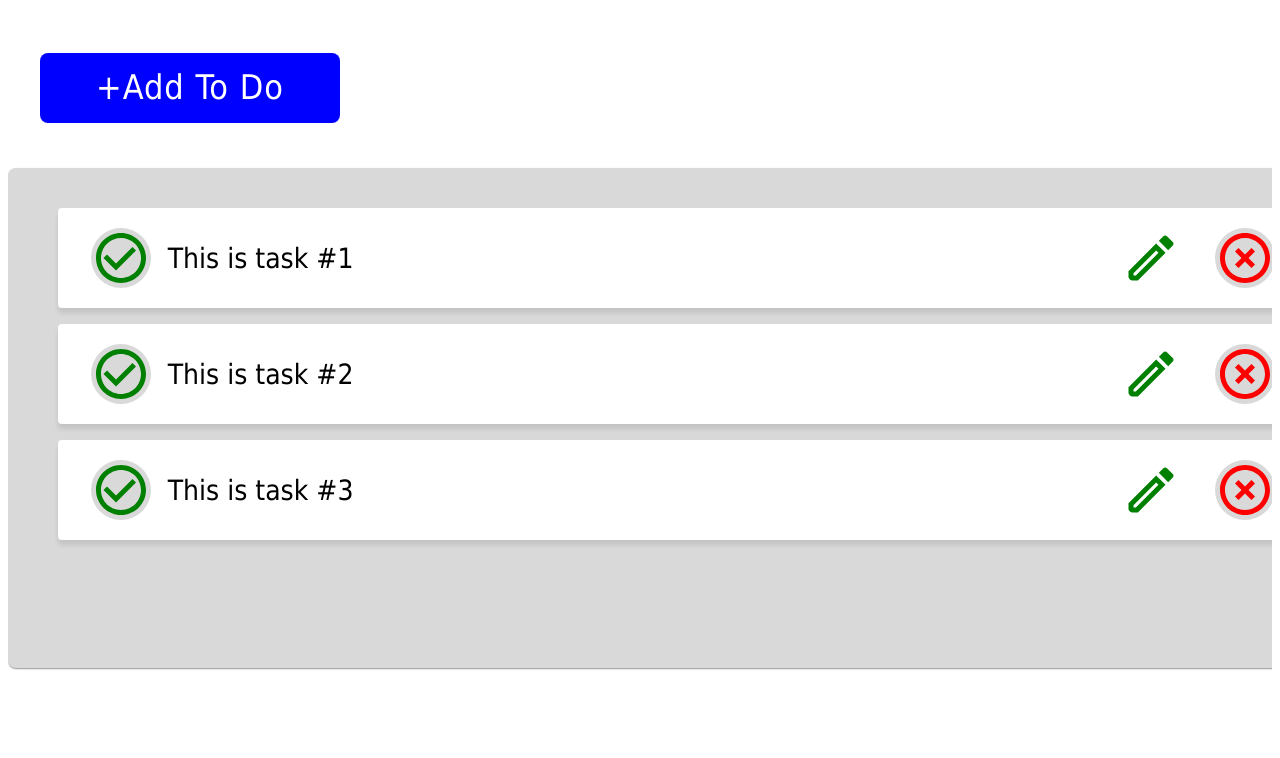
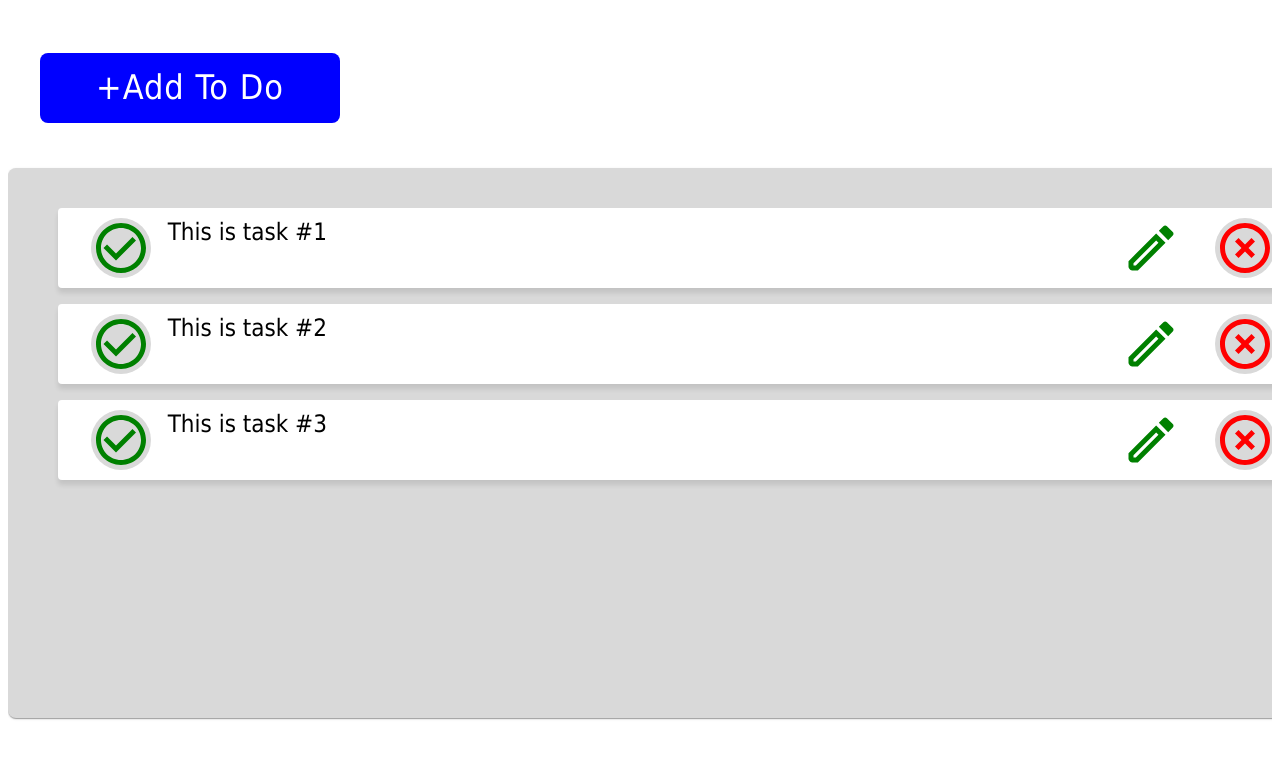
Before and after one commit to thompsontnmt/banana-grabber, a Next.js app: page / in a window 1280 px wide. Shown: the top 758 px of the page. Built offline with nearby package versions, Linux system fonts and the light colour scheme.

Commit message:
Adjusted grid layout for items to leave room for timestamp

```diff
--- a/src/app/page.tsx
+++ b/src/app/page.tsx
@@ -36,7 +36,7 @@ const ToDoList = () => {
       <Card
         sx={{
           width: 1350,
-          height: 500,
+          height: 550,
           bgcolor: '#D9D9D9',
           borderRadius: 2,
           justifySelf: 'center',
@@ -53,22 +53,24 @@ const ToDoList = () => {
 
             }}>
                 <ListItem
+                // #1
                   sx = {{
                     backgroundColor: 'white',
                     color: 'black',
                     borderRadius: 1,
                     justifySelf: 'center',
                     width: 1250,
-                    height: 100,
+                    height: 80,
                     boxShadow: '0px 5px 5px 0px rgba(0,0,0,0.10)',
                     fontFamily: 'tahoma',
                     display: 'grid',
-                    gridTemplate: '1fr / 1fr 10fr 1fr 1fr',
-                    fontSize: '28px',
+                    gridTemplate: '1fr 1fr / 1fr 10fr 1fr 1fr',
+                    fontSize: '24px',
 
                   }}>
                       <CheckCircleOutline
                         sx= {{
+                          gridArea: '1/1/3/2',
                           color: 'green',
                           backgroundColor: '#D9D9D9',
                           borderRadius: '100%',
@@ -84,12 +86,12 @@ const ToDoList = () => {
                           borderRadius: '100%',
                           fontSize: '60px',
                           justifySelf: 'center',
-                          gridArea: '1 / 3 / 2 / 4',
+                          gridArea: '1 / 3 / 3 / 4',
                         }}></EditOutlined>
 
                         <HighlightOff
                           sx= {{
-                            gridArea: '1 / 4 / 2 / 5',
+                            gridArea: '1 / 4 / 3 / 5',
                             color: 'red',
                             backgroundColor: '#D9D9D9',
                             borderRadius: '100%',
@@ -107,16 +109,17 @@ const ToDoList = () => {
                     borderRadius: 1,
                     justifySelf: 'center',
                     width: 1250,
-                    height: 100,
+                    height: 80,
                     boxShadow: '0px 5px 5px 0px rgba(0,0,0,0.10)',
                     fontFamily: 'tahoma',
                     display: 'grid',
-                    gridTemplate: '1fr / 1fr 10fr 1fr 1fr',
-                    fontSize: '28px',
+                    gridTemplate: '1fr 1fr / 1fr 10fr 1fr 1fr',
+                    fontSize: '24px',
 
                   }}>
                       <CheckCircleOutline
                         sx= {{
+                          gridArea: '1/1/3/2',
                           color: 'green',
                           backgroundColor: '#D9D9D9',
                           borderRadius: '100%',
@@ -132,12 +135,12 @@ const ToDoList = () => {
                           borderRadius: '100%',
                           fontSize: '60px',
                           justifySelf: 'center',
-                          gridArea: '1 / 3 / 2 / 4',
+                          gridArea: '1 / 3 / 3 / 4',
                         }}></EditOutlined>
 
                         <HighlightOff
                           sx= {{
-                            gridArea: '1 / 4 / 2 / 5',
+                            gridArea: '1 / 4 / 3 / 5',
                             color: 'red',
                             backgroundColor: '#D9D9D9',
                             borderRadius: '100%',
@@ -155,16 +158,17 @@ const ToDoList = () => {
                     borderRadius: 1,
                     justifySelf: 'center',
                     width: 1250,
-                    height: 100,
+                    height: 80,
                     boxShadow: '0px 5px 5px 0px rgba(0,0,0,0.10)',
                     fontFamily: 'tahoma',
                     display: 'grid',
-                    gridTemplate: '1fr / 1fr 10fr 1fr 1fr',
-                    fontSize: '28px',
+                    gridTemplate: '1fr 1fr / 1fr 10fr 1fr 1fr',
+                    fontSize: '24px',
 
                   }}>
                       <CheckCircleOutline
                         sx= {{
+                          gridArea: '1/1/3/2',
                           color: 'green',
                           backgroundColor: '#D9D9D9',
                           borderRadius: '100%',
@@ -180,12 +184,12 @@ const ToDoList = () => {
                           borderRadius: '100%',
                           fontSize: '60px',
                           justifySelf: 'center',
-                          gridArea: '1 / 3 / 2 / 4',
+                          gridArea: '1 / 3 / 3 / 4',
                         }}></EditOutlined>
 
                         <HighlightOff
                           sx= {{
-                            gridArea: '1 / 4 / 2 / 5',
+                            gridArea: '1 / 4 / 3 / 5',
                             color: 'red',
                             backgroundColor: '#D9D9D9',
                             borderRadius: '100%',
```
